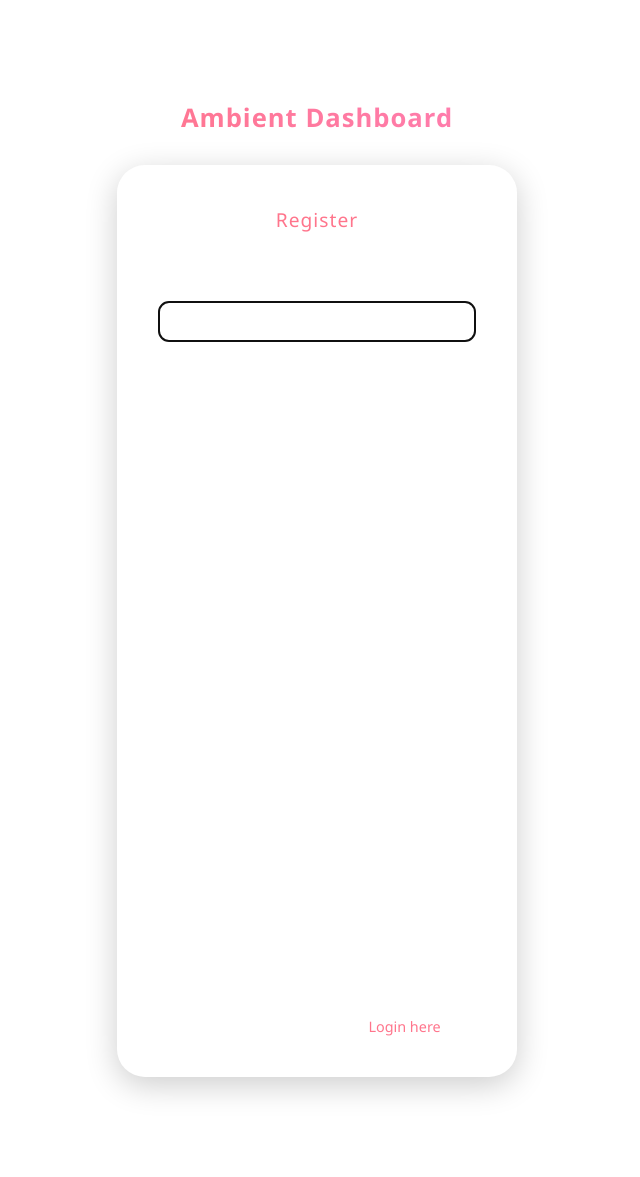
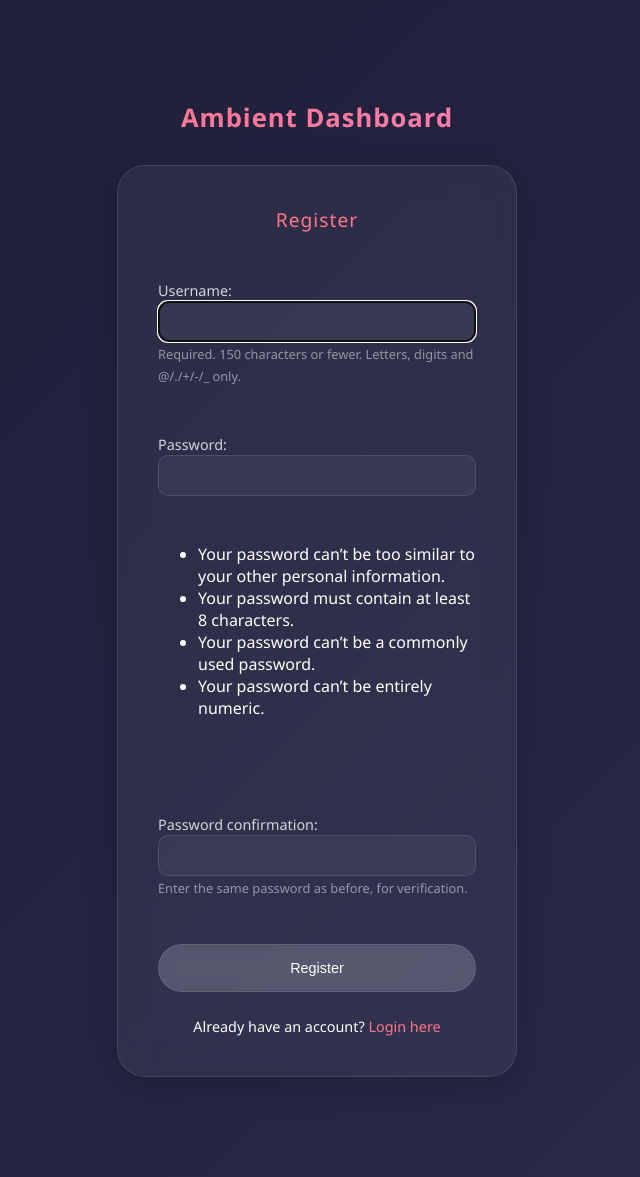
Before and after one commit to shrinathjayakumar/ambient_dashboard, a Django app: page /register/ in a window 1280 px wide. Shown: the whole page, without its empty margins (323-963 px from the left). Run offline with Django 4.2, Linux system fonts and the light colour scheme.

Commit message:
Fix background colors for non-index pages

```diff
--- a/dashboard/templates/dashboard/auth.html
+++ b/dashboard/templates/dashboard/auth.html
@@ -53,6 +53,15 @@
             color: #ff4d4d;
         }
     </style>
+    <style>
+        body {
+            background: linear-gradient(135deg, #1e1e38, #2a2a4a) !important;
+            min-height: 100vh;
+            display: flex;
+            align-items: center;
+            justify-content: center;
+        }
+    </style>
 </head>
 <body>
     <div class="auth-container">
--- a/dashboard/templates/dashboard/edit_playlist.html
+++ b/dashboard/templates/dashboard/edit_playlist.html
@@ -6,6 +6,9 @@
     <meta name="viewport" content="width=device-width, initial-scale=1.0">
     <title>Edit Playlist - Ambient Dashboard</title>
     <link rel="stylesheet" href="{% static 'dashboard/styles.css' %}">
+    <style>
+        body { background: linear-gradient(135deg, #1e1e38, #2a2a4a) !important; }
+    </style>
 </head>
 <body>
     <header>
--- a/dashboard/templates/dashboard/edit_sound.html
+++ b/dashboard/templates/dashboard/edit_sound.html
@@ -6,6 +6,9 @@
     <meta name="viewport" content="width=device-width, initial-scale=1.0">
     <title>Edit Ambience Enhancer - Ambient Dashboard</title>
     <link rel="stylesheet" href="{% static 'dashboard/styles.css' %}">
+    <style>
+        body { background: linear-gradient(135deg, #1e1e38, #2a2a4a) !important; }
+    </style>
 </head>
 <body>
     <header>
```
